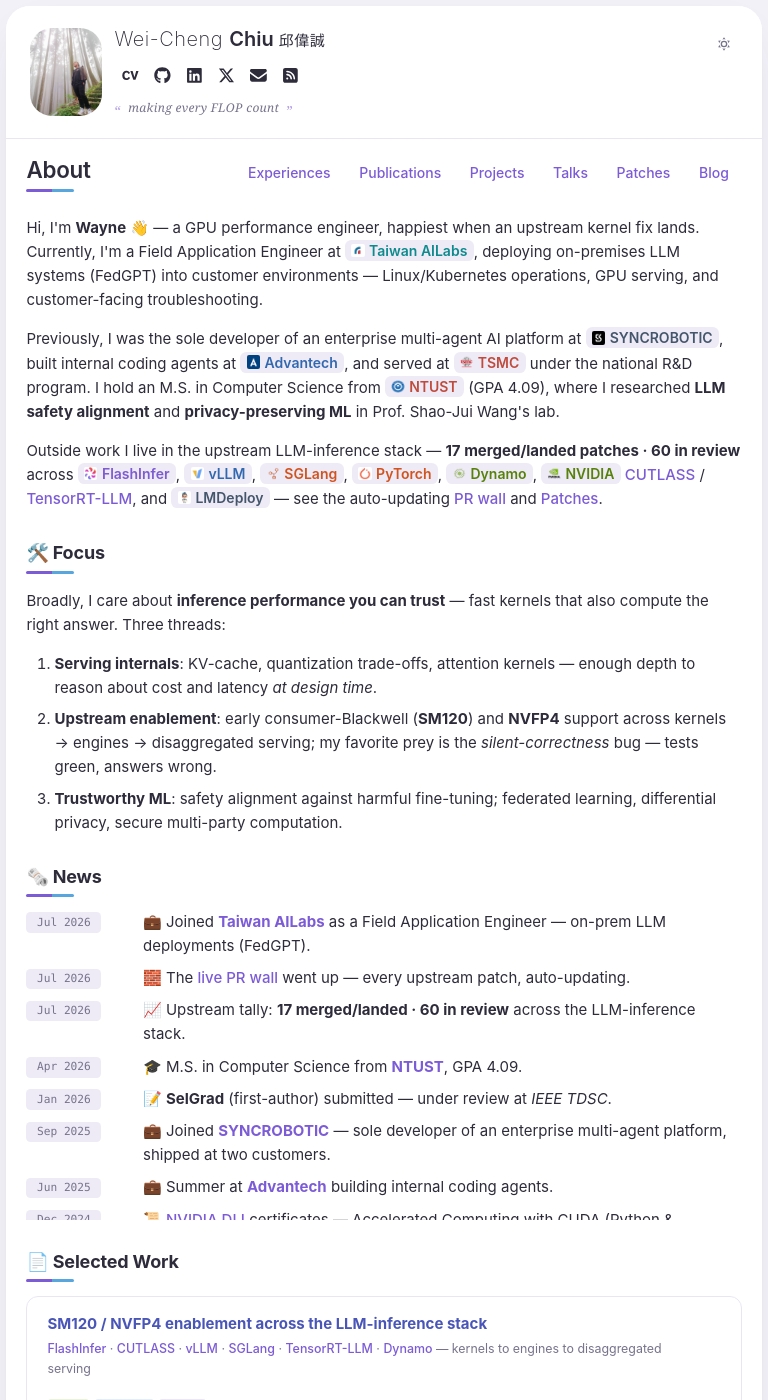
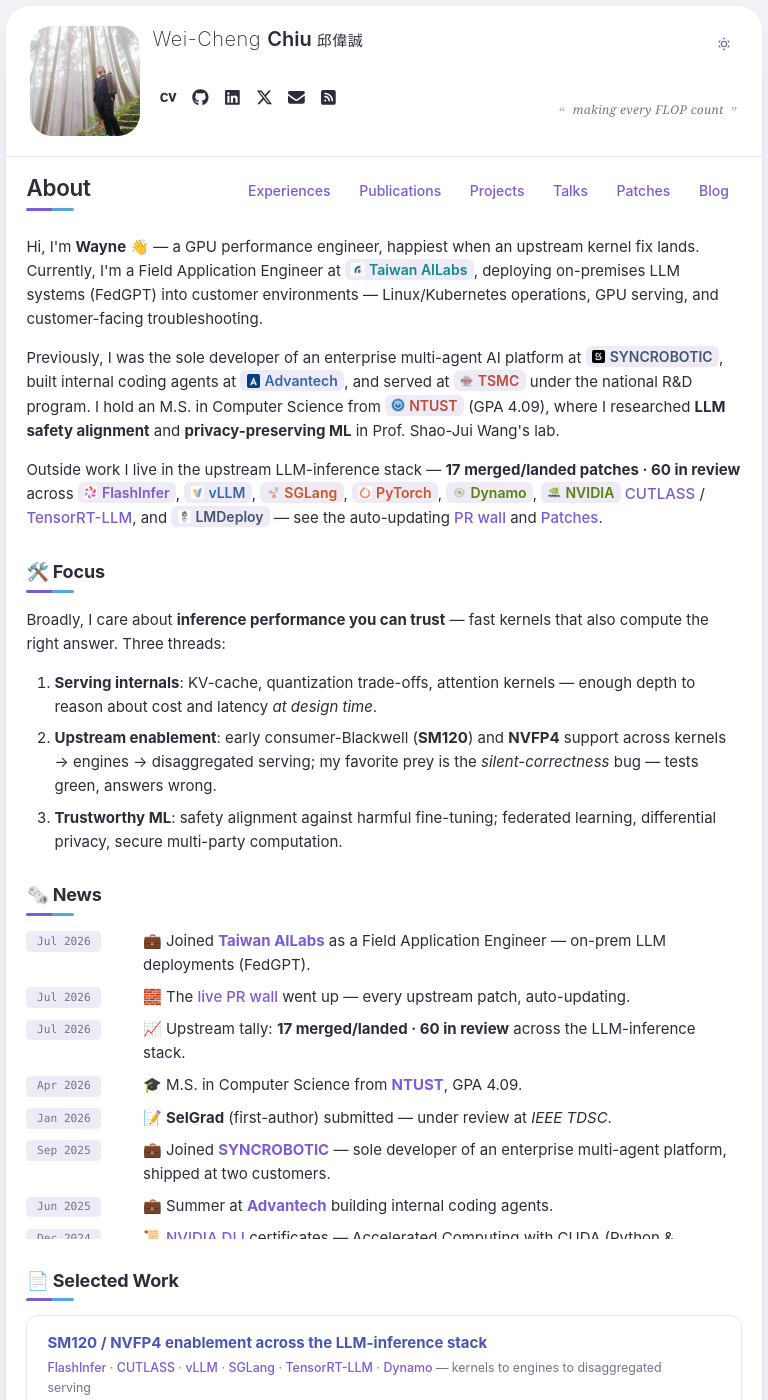
Before and after one commit to waynehacking8/waynehacking8.github.io, an MkDocs documentation site: the page built from docs/index.md, in a window 768 px wide and 1400 px high. Built offline with MkDocs 1.6.1 and Material for MkDocs 9.7.7, drawn with Linux system fonts in a browser that asks for light colours; emoji names are drawn with the system emoji font; some web fonts are replaced.

Commit message:
Match pbb's tablet breakpoints, not just phone and desktop
Tablets were never checked. Measuring pbb against this site across widths
turned up a band where they disagree: pbb keeps its horizontal profile
strip up to 1023px, while this site switched to the two-column sidebar at
56em (896px). Anything 897-1023px wide — iPad gen 11 landscape at 944px,
for one — got a layout pbb never shows. All three 56em queries move to
1023px.

pbb also reshapes the strip once it is wide enough: from 480px the avatar
grows from 85x88 to a 110x110 square, the strip settles at 151px, and the
quote lifts onto the social row pinned right. Reproduced here, but keyed
at 580px rather than 480px — "making every FLOP count" is ~174px against
pbb's ~80px "I speak TeX", and below 580 the six icons wrap and push the
strip past 151px. Same shape, moved to where the longer quote fits.

Verified on WebKit across every iPad Playwright ships plus Galaxy Tab
S4/S9 and Nexus 10, both orientations: strip 151px and avatar 110x110 from
580 to 1023, two-column with a 29.2% sidebar above that, no overflow
anywhere.

Co-Authored-By: Claude Opus 4.8 <noreply@anthropic.com>
Claude-Session: https://claude.ai/code/session_01PFeVtQFFs8mWFQbfSst3ir

```diff
--- a/docs/stylesheets/extra.css
+++ b/docs/stylesheets/extra.css
@@ -275,7 +275,7 @@
   gap: 2.4rem;
   align-items: start;
 }
-@media (max-width: 56em) {
+@media (max-width: 1023px) {
   /* minmax(0,1fr), not 1fr: plain 1fr respects min-content, so any wide
      child (nav row, tables) would blow the column past the phone viewport */
   .pb-grid { grid-template-columns: minmax(0, 1fr); gap: 1.2rem; }
@@ -283,7 +283,7 @@
 
 /* sidebar */
 .pb-side { text-align: center; position: sticky; top: 4rem; }
-@media (max-width: 56em) { .pb-side { position: static; } }
+@media (max-width: 1023px) { .pb-side { position: static; } }
 /* pbb's avatar is a 180px-tall rounded rectangle (height fixed, cover crop,
    radius 3rem @16px root = 48px). Its source photo is landscape; this one is
    a tall portrait, so the width is set explicitly to hold pbb's ~79%-of-column
@@ -615,7 +615,7 @@
    Must stay last in this file: it re-enables .pb-side on
    subpages, which an earlier rule of equal specificity hides.
    ============================================================ */
-@media (max-width: 56em) {
+@media (max-width: 1023px) {
   .md-grid { max-width: none; }
   .md-main__inner { margin-top: 0; }
   .md-content__inner {
@@ -747,6 +747,30 @@
   .pb-nav-link { font-size: 14px; padding: 6.4px 12.8px; border-radius: 16px; }
   .chip { font-size: 14px; }
 }
+/* Once the strip is wide enough, pbb moves the quote up onto the social row and
+   pushes it to the right edge (its flex row stops wrapping at ~480px). Below
+   that it sits on its own row, which is what the base grid above already does. */
+/* pbb makes this jump at 480px; "making every FLOP count" is ~174px against its
+   ~80px "I speak TeX", so below 560px the icons would wrap and the strip would
+   grow past pbb's 151px. Same layout, moved to where the longer quote fits —
+   measured: the icon row stops wrapping at 580px. */
+@media (min-width: 580px) and (max-width: 1023px) {
+  /* measured off pbb: from 480px its strip avatar grows 85x88 -> a 110x110
+     square and the strip settles at 151px, holding both to 1023px */
+  .pb-side {
+    grid-template-columns: 110px minmax(0, 1fr) auto;
+    grid-template-areas:
+      "avatar name   name"
+      "avatar social quote";
+  }
+  .pb-side img.pb-avatar { width: 110px; height: 110px; }
+  .pb-quote {
+    justify-self: end;
+    align-self: center;
+    margin: 5px 0 0 16px;
+    white-space: nowrap;
+  }
+}
 /* pbb drops the CV icon once the row would crowd (its own breakpoint, to the px) */
 @media (max-width: 370px) {
   .pb-icons .pb-icon-cv { display: none; }
--- a/mkdocs.yml
+++ b/mkdocs.yml
@@ -61,7 +61,7 @@ theme:
 # bump ?v= on every extra.css change — GitHub Pages caches assets for
 # 10 minutes and browsers honor it, so an unversioned URL shows stale CSS
 extra_css:
-  - stylesheets/extra.css?v=20260720.3
+  - stylesheets/extra.css?v=20260720.4
 
 # same 10-minute GitHub Pages cache applies to JS — bump this ?v= on every
 # pb-filter.js change, exactly as for extra.css above. Without it a shipped
```
